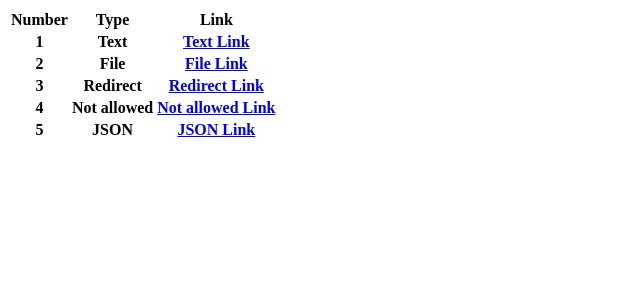
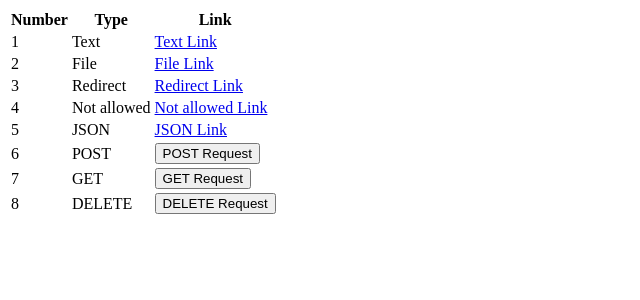
Before and after one commit to iamrealnurs/django_starter, a Django app: page /lesson_3/main/ in a window 1280 px wide. Shown: the top 300 px of the page, without its empty margins (0-640 px from the left). Run offline with Django 3.2, Linux system fonts and the light colour scheme; lists and menus that the app fills with data are empty.

Commit message:
edited main html page to send and get post and get requests

```diff
--- a/lesson_3/templates/main.html
+++ b/lesson_3/templates/main.html
@@ -4,8 +4,10 @@
 <head>
     <meta charset="UTF-8">
     <title>Title</title>
+    <script src="https://ajax.googleapis.com/ajax/libs/jquery/3.4.1/jquery.min.js"></script>
 </head>
 <body>
+{% csrf_token %}
 <table>
     <tr>
         <th>Number</th>
@@ -13,30 +15,76 @@
         <th>Link</th>
     </tr>
     <tr>
-        <th>1</th>
-        <th>Text</th>
-        <th><a href="{% url 'text' %}" type="button">Text Link</a></th>
+        <td>1</td>
+        <td>Text</td>
+        <td><a href="{% url 'text' %}" type="button">Text Link</a></td>
     </tr>
     <tr>
-        <th>2</th>
-        <th>File</th>
-        <th><a href="{% url 'file' %}" type="button">File Link</a></th>
+        <td>2</td>
+        <td>File</td>
+        <td><a href="{% url 'file' %}" type="button">File Link</a></td>
     </tr>
     <tr>
-        <th>3</th>
-        <th>Redirect</th>
-        <th><a href="{% url 'redirect' %}" type="button">Redirect Link</a></th>
+        <td>3</td>
+        <td>Redirect</td>
+        <td><a href="{% url 'redirect' %}" type="button">Redirect Link</a></td>
     </tr>
     <tr>
-        <th>4</th>
-        <th>Not allowed</th>
-        <th><a href="{% url 'not_allowed' %}" type="button">Not allowed Link</a></th>
+        <td>4</td>
+        <td>Not allowed</td>
+        <td><a href="{% url 'not_allowed' %}" type="button">Not allowed Link</a></td>
     </tr>
     <tr>
-        <th>5</th>
-        <th>JSON</th>
-        <th><a href="{% url 'json' %}" type="button">JSON Link</a></th>
+        <td>5</td>
+        <td>JSON</td>
+        <td><a href="{% url 'json' %}" type="button">JSON Link</a></td>
+    </tr>
+    <tr>
+        <td>6</td>
+        <td>POST</td>
+        <td>
+            {% csrf_token %}
+            <button onclick="send_post('POST')" type="button">POST Request</button>
+        </td>
+    </tr>
+    <tr>
+        <td>7</td>
+        <td>GET</td>
+        <td>
+            {% csrf_token %}
+            <button onclick="send_post('GET')" type="button">GET Request</button>
+        </td>
+    </tr>
+    <tr>
+        <td>8</td>
+        <td>DELETE</td>
+        <td>
+            {% csrf_token %}
+            <button onclick="send_post('DELETE')" type="button">DELETE Request</button>
+        </td>
     </tr>
 </table>
 </body>
+<script>
+    function send_post(requestString) {
+
+        let request_type = requestString;
+
+        $.ajax({
+            method: request_type,
+            data: {
+                csrfmiddlewaretoken: '{{ csrf_token }}',
+                this_is: request_type,
+            },
+            url: "{% url "class_view" %}",
+            success: function (result) {
+                alert(result)
+            },
+            error: function (result) {
+                console.log(result)
+            }
+        })
+        ;
+    }
+</script>
 </html>
```
